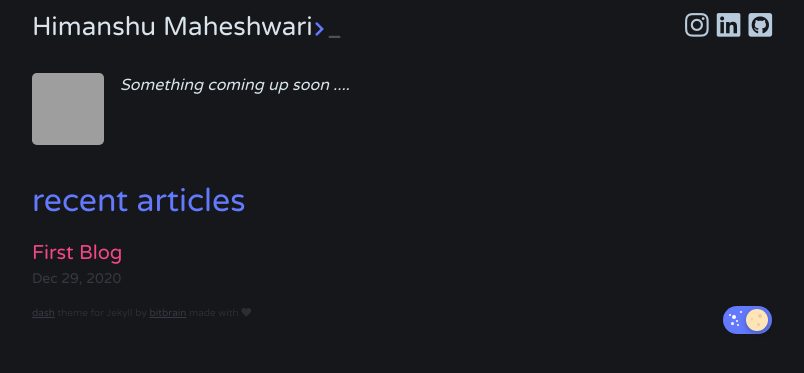
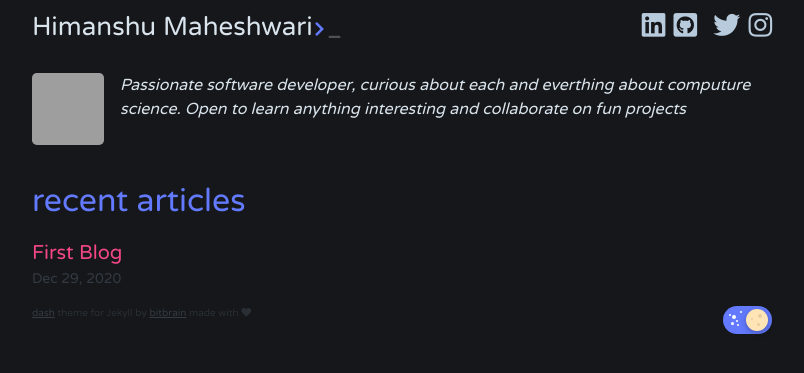
Before and after one commit to himanshuMaheshwari2311/himanshuMaheshwari2311.github.io, a Jekyll site: the page built from index.html, in a window 1280 px wide. Shown: the top 373 px of the page, without its empty margins (238-1042 px from the left). Built offline with Jekyll 4.4.1, drawn with Linux system fonts in a browser that asks for light colours; the list of posts is cut into pages by our own code; grey boxes are pictures that could not be loaded.

Commit message:
Adding more socials

```diff
--- a/_config.yml
+++ b/_config.yml
@@ -3,7 +3,7 @@ url: himanshuMaheshwari2311.github.io
 author: Himanshu Maheshwari
 email: m.himanshu2311@gmail.com
 description: >
-  Something coming up soon ....
+  Passionate software developer, curious about each and everthing about computure science. Open to learn anything interesting and collaborate on fun projects
 show_excerpts: false # set to true to show excerpts on the homepage
 paginate: 20
 paginate_path: "/blog/page:num/"
@@ -20,15 +20,21 @@ dash:
   # generate social links in footer
   # supported colors: green, red, orange, blue, cyan, pink, teal, yellow, indigo, purple
   social_links:
+    - url: https://www.linkedin.com/in/maheshwari-himanshu/
+      icon: linkedin
+      color: cyan
+    - url: https://github.com/himanshuMaheshwari2311
+      icon: github-square
+      color: yellow
+    - url: https://stackoverflow.com/users/5204691/stark?tab=profile
+      icon: stackoverflow
+      color: orange
+    - url: https://twitter.com/tnf_stark
+      icon: twitter
+      color: blue
     - url: https://www.instagram.com/maheshwari_himanshu/
       icon: instagram
       color: red
-    - url: https://www.linkedin.com/in/maheshwari-himanshu/
-      icon: linkedin
-      color: blue
-    - url: https://github.com/himanshuMaheshwari2311
-      icon: github-square
-      color: yellow
 
 # Build settings
 remote_theme: bitbrain/jekyll-dash
```
